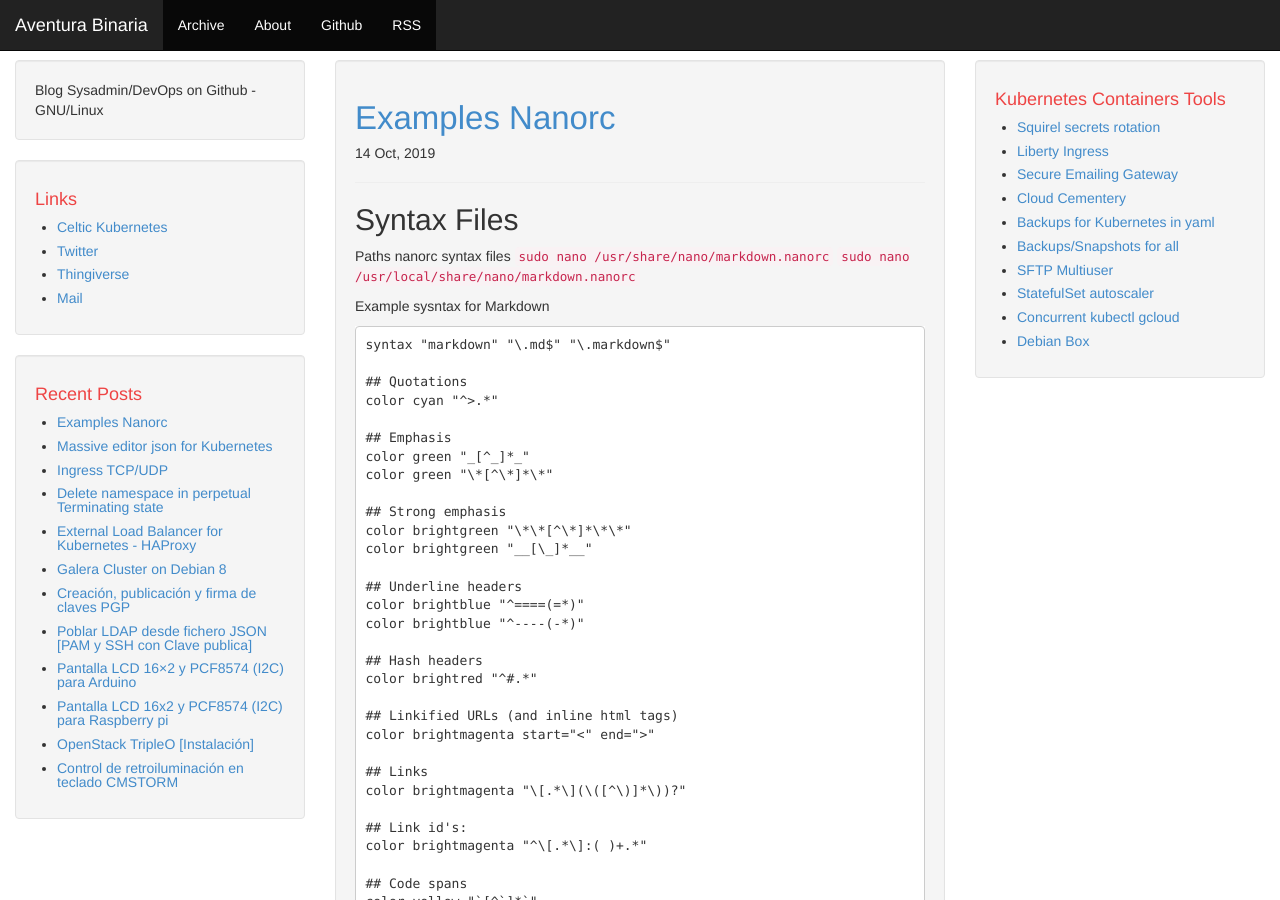
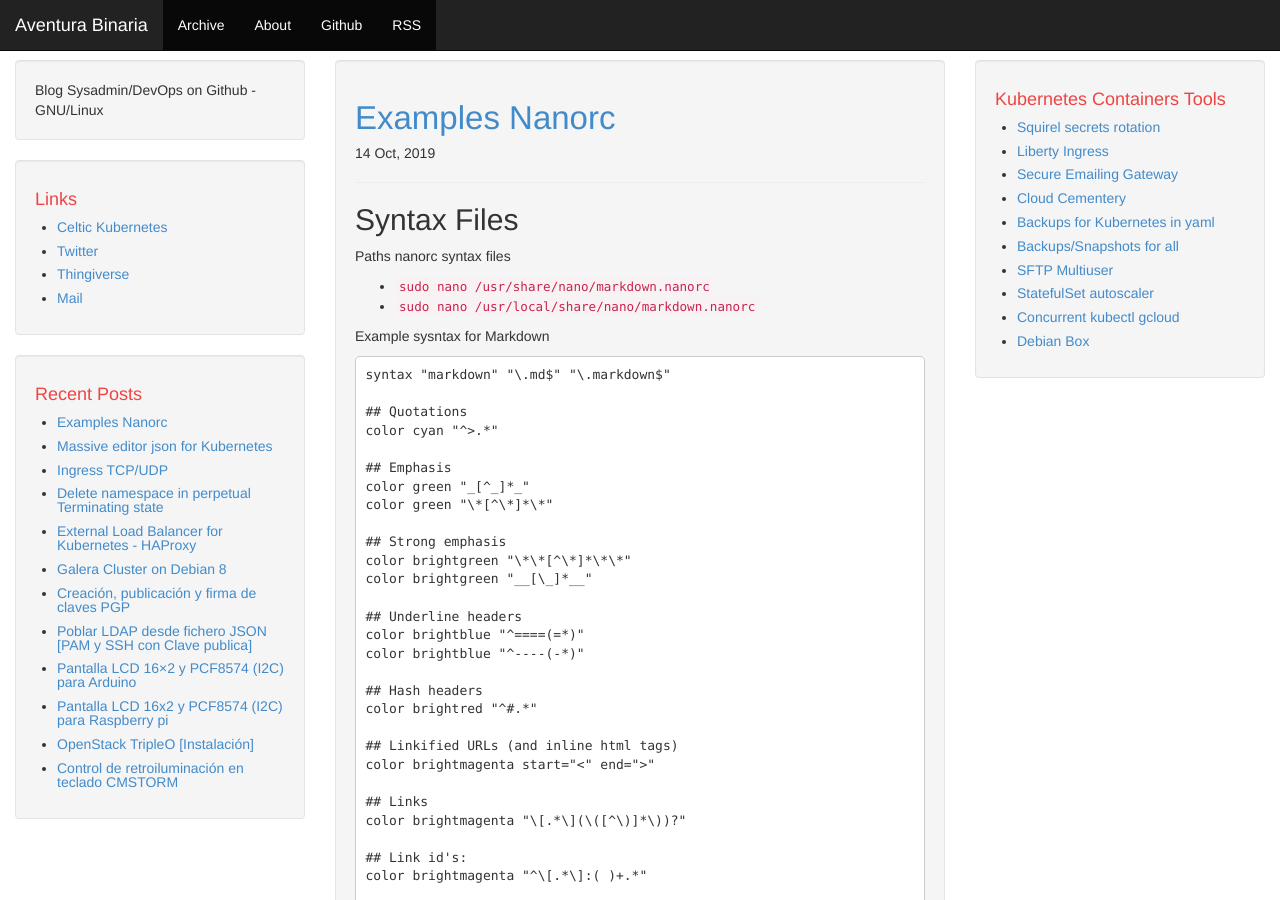
Before and after one commit to Tedezed/aventurabinaria.es, a Jekyll site: the page built from _posts/2019-11-13-Examples-Nanorc.md, in a window 1280 px wide and 900 px high. Built offline with Jekyll 4.4.1, drawn with Linux system fonts in a browser that asks for light colours.

Commit message:
Add nanrc

````diff
--- a/_posts/2019-11-13-Examples-Nanorc.md
+++ b/_posts/2019-11-13-Examples-Nanorc.md
@@ -8,8 +8,8 @@ comments: true
 ## Syntax Files
 
 Paths nanorc syntax files
-`sudo nano /usr/share/nano/markdown.nanorc`
-`sudo nano /usr/local/share/nano/markdown.nanorc`
+- `sudo nano /usr/share/nano/markdown.nanorc`
+- `sudo nano /usr/local/share/nano/markdown.nanorc`
 
 Example sysntax for Markdown
 ```
````
